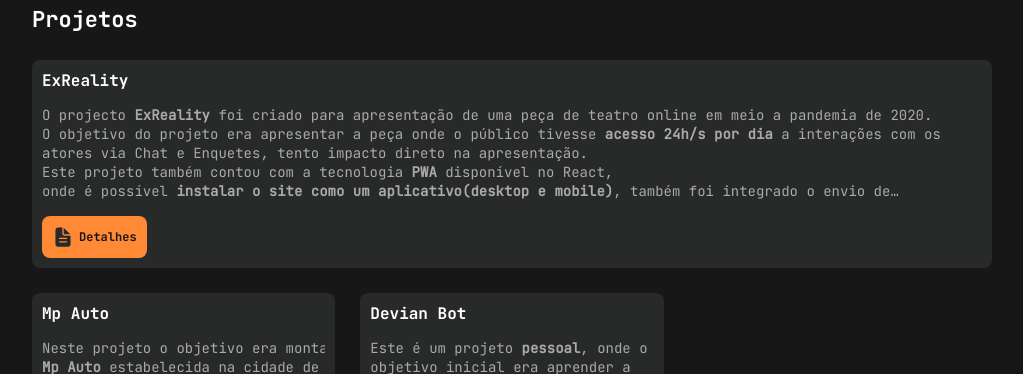
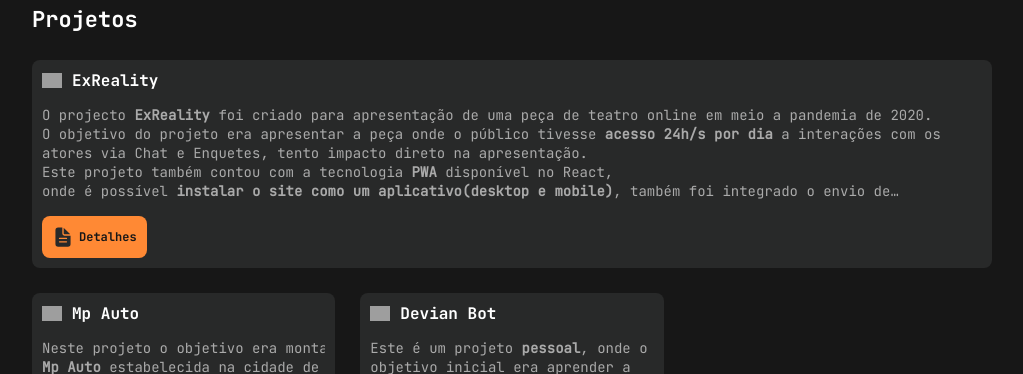
Before and after one commit to johncovv/portfolio, a React (Create React App) app: page / in a window 1280 px wide. Shown: the part 1399-1773 px from the top of the page, without its empty margins (128-1151 px from the left). Built offline with nearby package versions, Linux system fonts and the light colour scheme; grey boxes are pictures that could not be loaded.

Commit message:
Setting navigation with scroll (#3)
- Setting navigation with scroll
- Showing projects logos

```diff
--- a/src/assets/objects/projects.ts
+++ b/src/assets/objects/projects.ts
@@ -1,6 +1,7 @@
 export interface Project {
 	name: string;
 	alias?: string;
+	icon?: { alt?: string; source: string };
 	url?: string;
 	detailsUrl?: string;
 	uiDesign?: { type: 'Figma' | 'Adobe XD' | 'Photoshop'; url: string };
@@ -15,6 +16,7 @@ export interface Project {
 export default [
 	{
 		name: 'ExReality',
+		icon: { source: 'https://i.imgur.com/ojFVFQB.png', alt: 'ExReality Logo' },
 		alert: {
 			type: 'error',
 			message: 'Este projeto saiu do ar em Dezembro de 2020!',
@@ -77,6 +79,7 @@ export default [
 	{
 		name: 'Mp Auto',
 		alias: 'MpAuto',
+		icon: { source: 'https://i.imgur.com/WY82uIw.png', alt: 'Mp Auto Logo' },
 		url: 'https://mpauto.com.br',
 		detailsUrl: '/project/MpAuto',
 		github: '',
@@ -122,6 +125,7 @@ export default [
 	{
 		name: 'Devian Bot',
 		alias: 'Devian',
+		icon: { source: 'https://i.imgur.com/RzEpatd.png', alt: 'Devian Logo' },
 		alert: { type: 'warning', message: 'Projeto em desenvolvimento!' },
 		url: 'https://devian.johncovv.com',
 		detailsUrl: '/project/Devian',
--- a/src/components/Header/index.tsx
+++ b/src/components/Header/index.tsx
@@ -29,14 +29,18 @@ const Header: React.FunctionComponent<HeaderProps> = ({
 		window.scrollTo({ top: 0, behavior: 'smooth' });
 	};
 
+	const navigateTo = (hash?: string): void => {
+		push({ pathname: '/', state: { scrollTo: hash } });
+	};
+
 	return (
 		<Content>
 			<Container>
 				<Logo onClick={handleLogoClick} />
 
 				<NavItems>
-					<Item href="/#skills">Skills</Item>
-					<Item href="/#projects">Projetos</Item>
+					<Item onClick={() => navigateTo('skills')}>Skills</Item>
+					<Item onClick={() => navigateTo('projects')}>Projetos</Item>
 
 					<TogglerButton onClick={toggleTheme}>
 						{isDark ? <IoMdSunny size={29} /> : <IoMdMoon size={29} />}
--- a/src/pages/Dashboard/components/Projects.tsx
+++ b/src/pages/Dashboard/components/Projects.tsx
@@ -12,6 +12,7 @@ import {
 	Content,
 	Project,
 	Title,
+	Icon,
 	Description,
 	ButtonContainer,
 	ButtonLink,
@@ -21,11 +22,26 @@ import {
 const Projects: React.FunctionComponent = () => {
 	const { push } = useHistory();
 
+	const navigateTo = (url?: string): void => {
+		if (!url) return;
+
+		push(url);
+	};
+
 	return (
 		<Content>
-			{ProjectsData.map(({ name, url, detailsUrl, github, description }) => (
+			{ProjectsData.map(
+				({ name, icon, url, detailsUrl, github, description }) => (
 					<Project key={name}>
-					<Title>{name}</Title>
+						<Title>
+							{icon && !!icon.source && (
+								<Icon
+									src={icon.source}
+									alt={icon.alt || 'johncovv project icon'}
+								/>
+							)}{' '}
+							{name}
+						</Title>
 						<Description>{description}</Description>
 
 						<ButtonContainer>
@@ -37,7 +53,7 @@ const Projects: React.FunctionComponent = () => {
 							)}
 
 							{detailsUrl && (
-							<ButtonLink onClick={() => push(detailsUrl)}>
+								<ButtonLink onClick={() => navigateTo(detailsUrl)}>
 									<IoDocumentText size={22} color="#282929" />
 									Detalhes
 								</ButtonLink>
@@ -51,7 +67,8 @@ const Projects: React.FunctionComponent = () => {
 							)}
 						</ButtonContainer>
 					</Project>
-			))}
+				),
+			)}
 		</Content>
 	);
 };
--- a/src/pages/Dashboard/index.tsx
+++ b/src/pages/Dashboard/index.tsx
@@ -1,6 +1,6 @@
 import React, { useEffect } from 'react';
 
-import { useHistory } from 'react-router-dom';
+import { useLocation, useHistory } from 'react-router-dom';
 
 import GithubButton from './components/GithubButton';
 import EmailButton from './components/EmailButton';
@@ -11,11 +11,27 @@ import Projects from './components/Projects';
 import { Content, LogoTitle, Title, About } from './styles';
 
 const Dashboard: React.FunctionComponent = () => {
-	const { location, push } = useHistory();
+	const location = useLocation();
+	const navigation = useHistory();
 
 	useEffect(() => {
-		if (location.hash.length > 0) push('/');
-	}, [location.hash, push]);
+		if (!location.state) return;
+
+		const { scrollTo } = location.state as { scrollTo?: string };
+
+		if (!scrollTo) return;
+
+		const elementToScroll = document.querySelector(`#${scrollTo}`) as
+			| HTMLDivElement
+			| undefined;
+
+		if (elementToScroll) {
+			elementToScroll.scrollIntoView();
+
+			navigation.replace('/', { scrollTo: undefined });
+		}
+		// eslint-disable-next-line react-hooks/exhaustive-deps
+	}, [location]);
 
 	return (
 		<Content>
@@ -49,12 +65,14 @@ const Dashboard: React.FunctionComponent = () => {
 			<Title style={{ paddingTop: 130 }} id="skills">
 				Skills
 			</Title>
+
 			<Skills />
 
 			{/* projects */}
 			<Title style={{ paddingTop: 130 }} id="projects">
 				Projetos
 			</Title>
+
 			<Projects />
 		</Content>
 	);
--- a/src/pages/Dashboard/styles/projects.ts
+++ b/src/pages/Dashboard/styles/projects.ts
@@ -46,6 +46,14 @@ export const Project = styled.div`
 export const Title = styled.p`
 	margin-bottom: 15px;
 	font-family: 'JetBrainsMono Bold';
+
+	display: flex;
+	align-items: center;
+`;
+
+export const Icon = styled.img`
+	width: 20px;
+	margin-right: 10px;
 `;
 
 export const Description = styled(ReactMarkdown)`
```
Also changed, not shown: 1 other file (tests, documents, lock files or other folders). Lines whose indentation alone changed are shown as unchanged.
